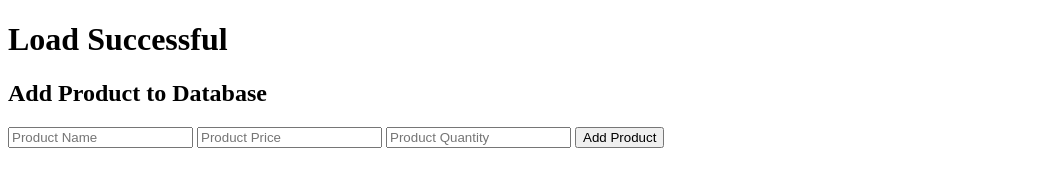
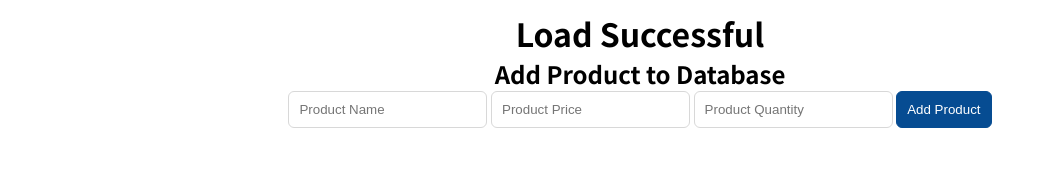
Before and after one commit to prosany/NodeMongCRUD, a website: page index.html in a window 1280 px wide. Shown: the whole page, without its empty margins (0-1047 px from the left). Drawn offline with Linux system fonts and the light colour scheme; no server answers.

Commit message:
Add Simple Design

```diff
--- a/index.html
+++ b/index.html
@@ -5,8 +5,49 @@
     <meta http-equiv="X-UA-Compatible" content="IE=edge">
     <meta name="viewport" content="width=device-width, initial-scale=1.0">
     <title>NodeMongo CRUD</title>
+    <style>
+        @import url('https://fonts.googleapis.com/css2?family=Noto+Sans+JP:wght@100;300;400;500;700;900&display=swap');
+
+        * {
+            padding: 0;
+            margin: 0;
+            box-sizing: border-box;
+        }
+        body {
+            font-family: 'Noto Sans JP', sans-serif;
+        }
+        input {
+            background: #fff;
+            border: 1px solid #d8d8d8;
+            height: 37px;
+            border-radius: 6px;
+            padding: 10px;
+        }
+        input:focus {
+            border: 1px solid #d8d8d8;
+            outline: 0;
+        }
+        button {
+            background: #064c92;
+            border: 1px solid #064c92;
+            border-radius: 6px;
+            padding: 10px;
+            color: #fff;
+            cursor: pointer;
+        }
+        .addData {
+            width: 100%;
+            margin: 10px 0;
+            text-align: center;
+        }
+        p {
+           margin: 10px;
+        }
+
+    </style>
 </head>
 <body>
+    <div class="addData">
         <h1>Load Successful</h1>
         <h2>Add Product to Database</h2>
         <form action="/addProduct" method="post">
@@ -15,6 +56,7 @@
             <input type="text" name="quantity" placeholder="Product Quantity">
             <button type="submit">Add Product</button>
         </form>
+    </div>
 
     <!-- Show data form database -->
     <div id="product"></div>
@@ -48,7 +90,7 @@
             })
                 .then(res => res.json())
                 .then(results => {
-                if(results){
+                    if (results) {
                         event.target.parentNode.style.display = 'none';
                     }
                 })
@@ -69,19 +111,19 @@
                 `;
                 })
         }
-        function updateProduct(id){
+        function updateProduct(id) {
             const price = document.getElementById('price').value;
             const quantity = document.getElementById('quantity').value;
-            const product = {id, price, quantity};
+            const product = { id, price, quantity };
             console.log(product);
             fetch(`/update/${id}`, {
                 method: 'PATCH',
-                headers: {'Content-Type': 'application/json'},
+                headers: { 'Content-Type': 'application/json' },
                 body: JSON.stringify(product)
             })
                 .then(res => res.json())
                 .then(result => {
-                if(result){
+                    if (result) {
                         loadProducts();
                     }
                 })
```
Lines whose indentation alone changed are shown as unchanged.
